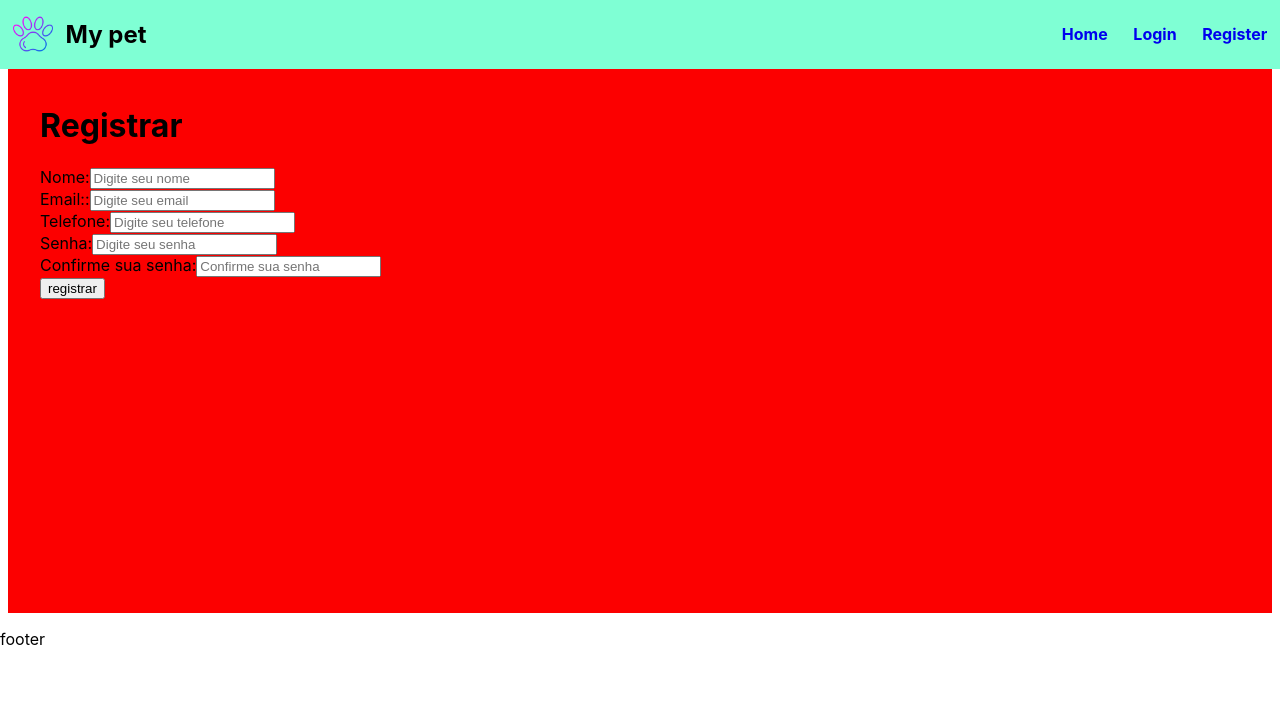
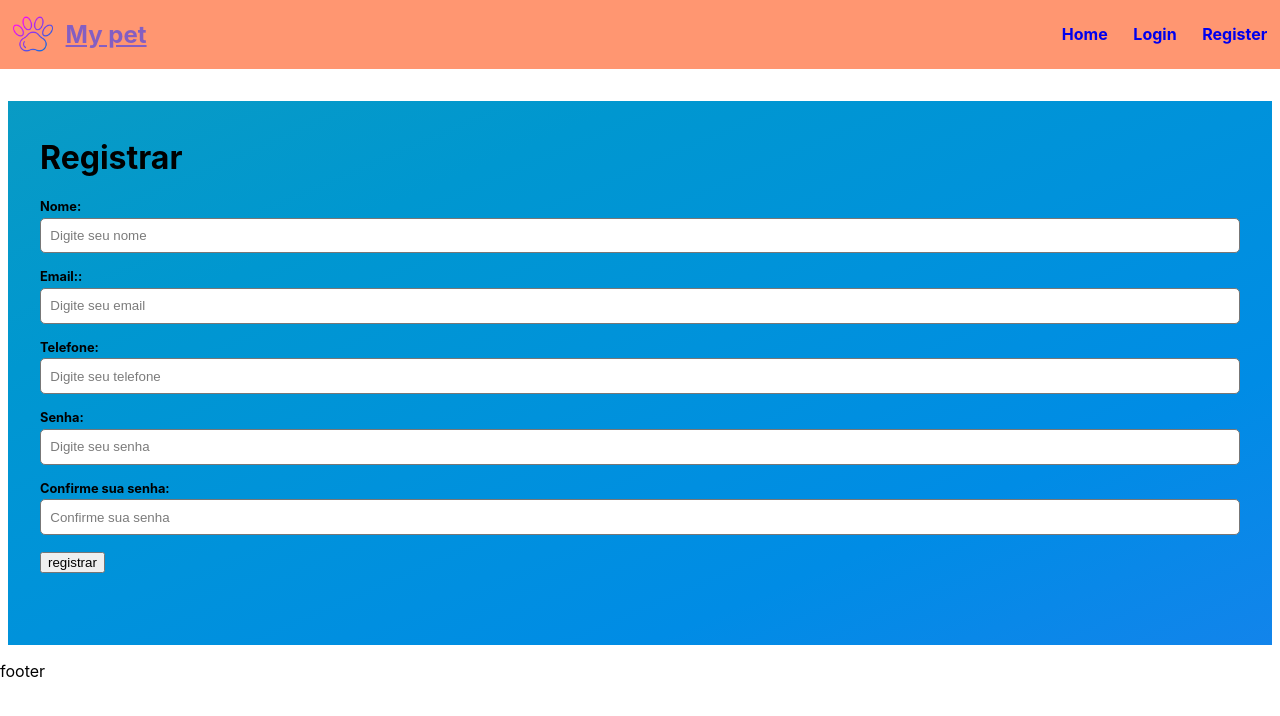
Before and after one commit to WendelEfraim/Pet, a React (Vite) app in the folder frontend/: page /register in a window 1280 px wide. Shown: the top 716 px of the page. Built offline with nearby package versions, Linux system fonts and the light colour scheme.

Commit message:
estilização de container e navbar

```diff
--- a/frontend/src/components/Container.module.css
+++ b/frontend/src/components/Container.module.css
@@ -3,5 +3,6 @@
     padding: 1em 2em 3em;
     max-width: 1200px;
     margin: 0 auto;
-    background-color: rgb(252, 0, 0);
+    margin-top: 2em;
+    background-image: linear-gradient(to right bottom, #099bc4, #0097d0, #0092db, #008ce5, #1284eb);
 }
--- a/frontend/src/components/form/Input.jsx
+++ b/frontend/src/components/form/Input.jsx
@@ -1,3 +1,5 @@
+import style from './Input.module.css'
+
 function Input ({
     type,
     text,
@@ -8,7 +10,7 @@ function Input ({
     multiple,
     }){
         return(
-            <div>
+            <div className={style.form_control}>
                 <label htmlFor={name}>{text}:</label>
                 <input type={type}
                 name={name}
--- a/frontend/src/components/form/Input.module.css
+++ b/frontend/src/components/form/Input.module.css
@@ -0,0 +1,21 @@
+.form_control {
+    display: flex;
+    flex-direction: column;
+    margin-bottom: 1em;
+}
+
+.form_control label{
+    margin-bottom: .3em;
+    font-weight: bold;
+    font-size: .8em;
+}
+
+.form_control input{
+    padding: .7em;
+    border: 1px solid #777;
+    border-radius: 5px;
+}
+
+.form_control input::placeholder{
+    color: #7b7b7b;
+}
--- a/frontend/src/components/navbar.module.css
+++ b/frontend/src/components/navbar.module.css
@@ -1,5 +1,5 @@
 .Navbar{
-    background-color: aquamarine;
+    background-color: #FF9671;
     display: flex;
     justify-content: space-between;
     align-items: center;
@@ -19,6 +19,10 @@
     width: 40px;
     margin-right: .8em;
 }
+.logo_Navbar h2{
+    color: #845EC2;
+    text-decoration: underline;
+}
 .linkNavbar{
     gap: 10px;
     text-decoration: none;
```
